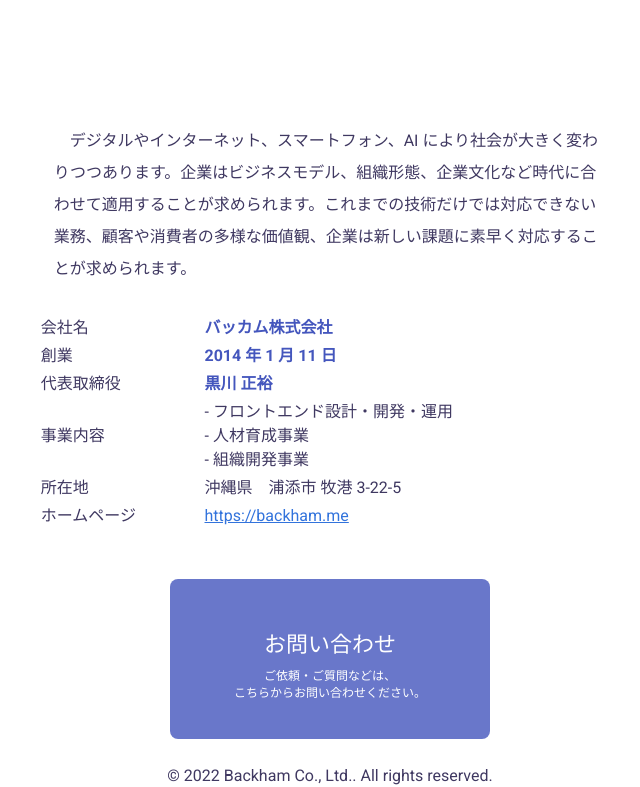
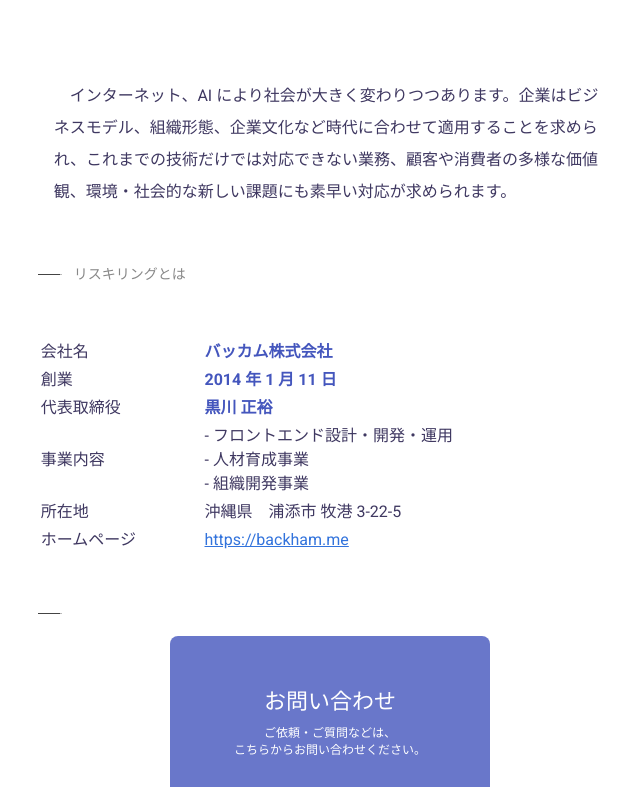
Before and after one commit to masahiro8/bkm_frontend, an Astro site: page /reskilling in a window 1280 px wide. Shown: the part 397-1184 px from the top of the page, without its empty margins (310-950 px from the left). Built offline with nearby package versions, Linux system fonts and the light colour scheme; Astro itself is replaced by a stand-in of ours.

Commit message:
2 files modified

```diff
--- a/src/pages/reskilling.md
+++ b/src/pages/reskilling.md
@@ -8,7 +8,11 @@
 
 # 組織を再設計するリスキリング
 
-デジタルやインターネット、スマートフォン、AI により社会が大きく変わりつつあります。企業はビジネスモデル、組織形態、企業文化など時代に合わせて適用することが求められます。これまでの技術だけでは対応できない業務、顧客や消費者の多様な価値観、企業は新しい課題に素早く対応することが求められます。
+インターネット、AI により社会が大きく変わりつつあります。企業はビジネスモデル、組織形態、企業文化など時代に合わせて適用することを求められ、これまでの技術だけでは対応できない業務、顧客や消費者の多様な価値観、環境・社会的な新しい課題にも素早い対応が求められます。
+
+## リスキリングとは
+
+###
 
 |              |                                                                           |
 | :----------- | :------------------------------------------------------------------------ |
--- a/src/styles/global.css
+++ b/src/styles/global.css
@@ -37,9 +37,21 @@
 }
 
 h2 {
-  font-size: 32px;
+  color: #888;
+  font-size: 14px;
+  font-weight: 100;
   margin-top: 48px;
-  text-align: center;
+  text-align: left;
+}
+
+h2:before {
+  content: '';
+  display: inline-block;
+  width: 24px;
+  height: 1px;
+  background: linear-gradient(to right, #444 90%, #bbb 10%);
+  margin: 4px 0;
+  margin-right: 12px;
 }
 
 h3 {
```
